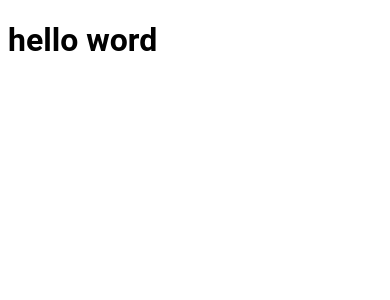
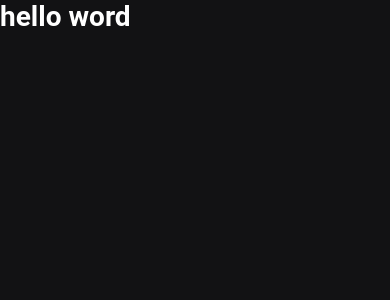
Before and after one commit to hugomatheus/ignite-reactjs-ignews, a Next.js app: page / in a window 390 px wide. Shown: the top 300 px of the page. Built offline with nearby package versions, Linux system fonts and the light colour scheme.

Commit message:
global styles

```diff
--- a/src/pages/_app.tsx
+++ b/src/pages/_app.tsx
@@ -1,5 +1,5 @@
 import type { AppProps } from 'next/app'
-
+import '../styles/global.scss';
 function MyApp({ Component, pageProps }: AppProps) {
   return <Component {...pageProps} />
 }
--- a/src/pages/index.tsx
+++ b/src/pages/index.tsx
@@ -1,5 +1,4 @@
 import Head from 'next/head';
-import styles from '../styles/home.module.scss';
 
 export default function Home() {
   return (
@@ -7,7 +6,7 @@
         <Head>
           <title>Início | ig.news</title>
         </Head>
-        <h1 className={styles.title}>hello word</h1>
+        <h1> hello word</h1>
       </>
     )
 }
--- /dev/null
+++ b/src/styles/global.scss
@@ -0,0 +1,44 @@
+* {
+  margin: 0;
+  padding: 0;
+  box-sizing: border-box;
+}
+
+:root {
+  --white: #FFFFFF;
+  --gray-100: #e1e1e6;
+  --gray-300: #a8a8b3;
+  --grey-900: #121214;
+  --cyan-500: #61dafb;
+  --yellow-500: #eba417;
+}
+
+@media (max-width: 1080px) {
+  html {
+    font-size: 93.75%;
+  }
+}
+
+@media (max-width: 720px) {
+  html {
+    font-size: 87.5%;
+  }
+}
+
+body {
+  background: var(--grey-900);
+  color: var(--white);
+}
+
+body, input, textarea, select, button {
+  font: 100 1rem "Roboto", sans-serif;
+}
+
+button {
+  cursor: pointer;
+}
+
+a {
+  color: inherit;
+  text-decoration: none;
+}
--- a/src/styles/home.module.scss
+++ /dev/null
@@ -1,3 +0,0 @@
-.title {
-  font-family: Roboto;
-}
```
